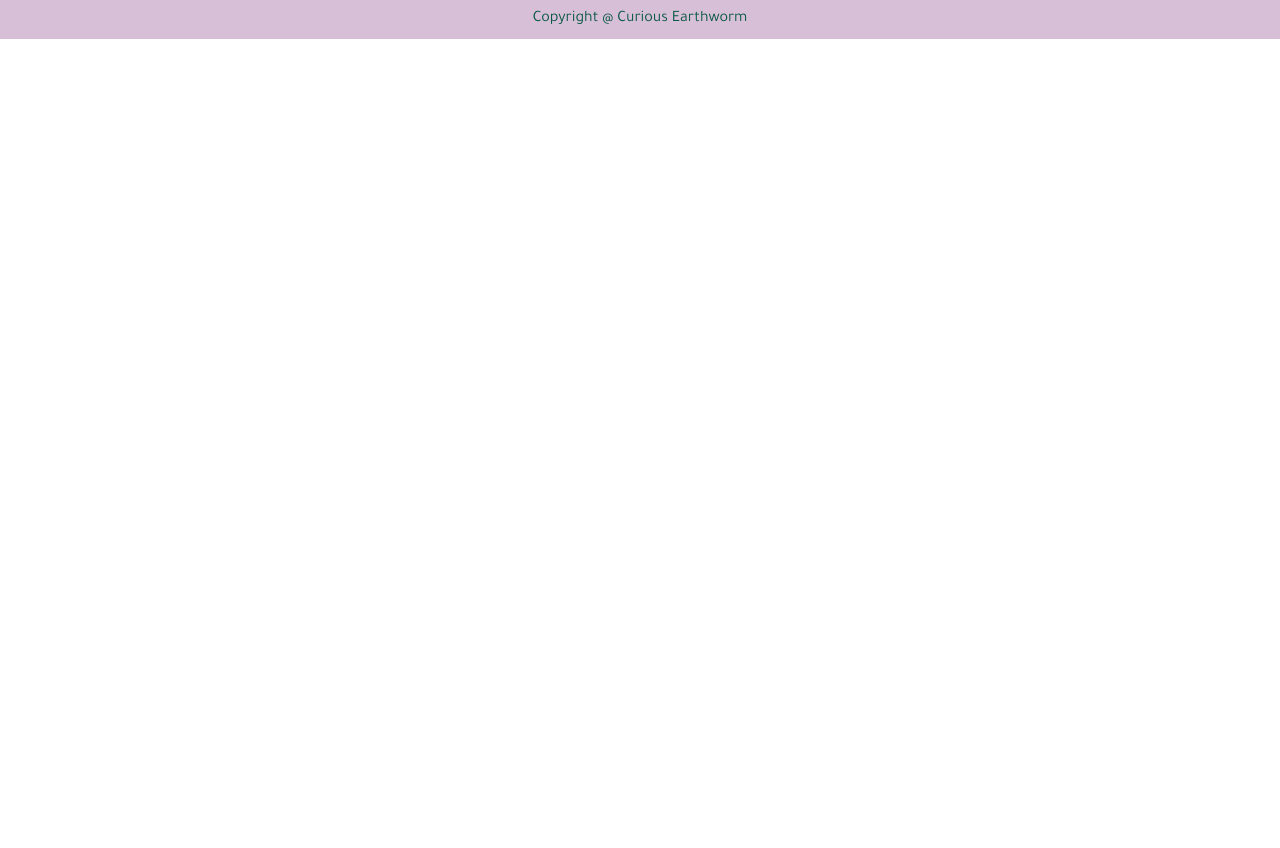
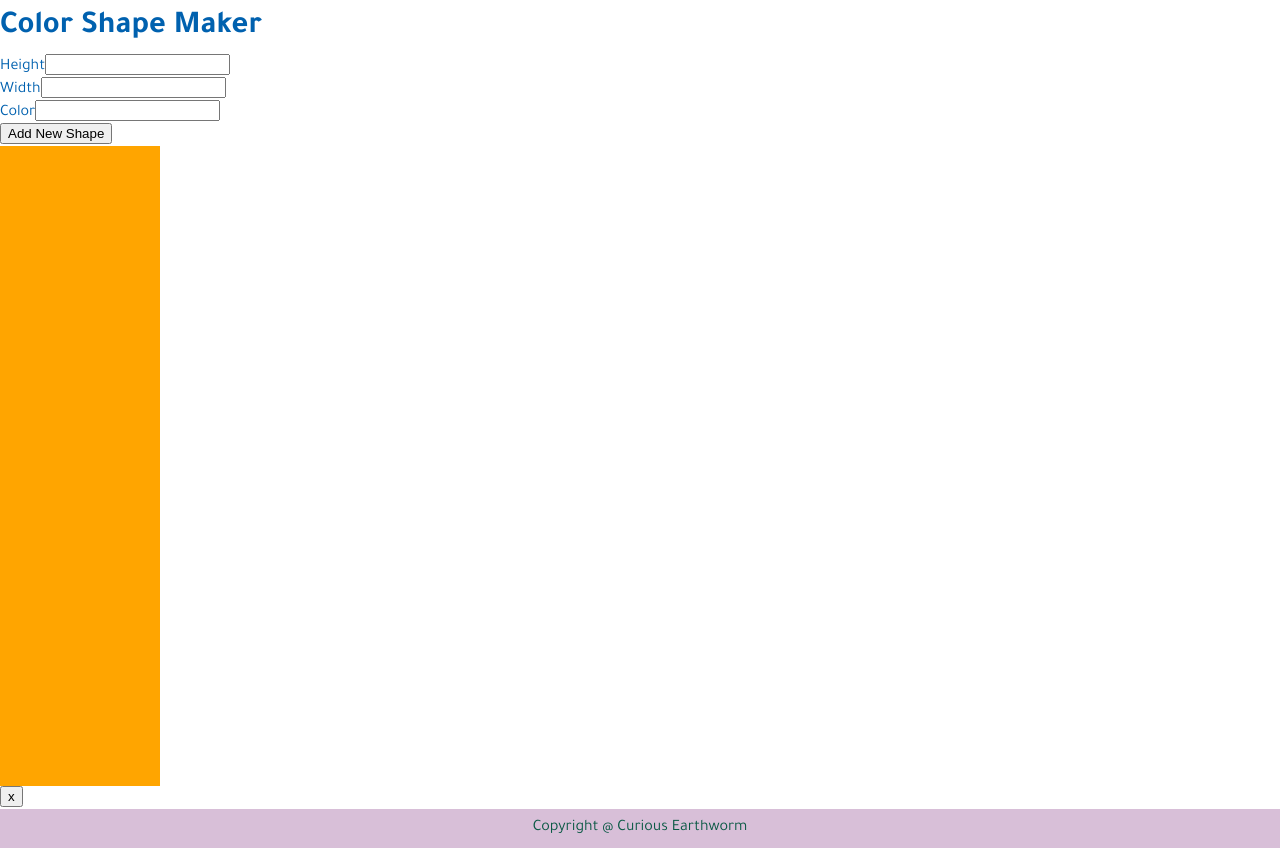
Before and after one commit to YingCG/dev-journal, a React (Create React App) app: page /projects/shapes in a window 1280 px wide. Before the commit the page ends 800 px from the top, so only its background shows below. Built offline with nearby package versions, Linux system fonts and the light colour scheme; a web font is replaced by a local one.

Commit message:
create shape form

```diff
--- a/package.json
+++ b/package.json
@@ -19,6 +19,7 @@
     "react-router": "^6.2.2",
     "react-router-dom": "^6.2.1",
     "react-scripts": "5.0.0",
+    "uuid": "^8.3.2",
     "web-vitals": "^2.1.3"
   },
   "scripts": {
--- a/src/components/App.jsx
+++ b/src/components/App.jsx
@@ -10,7 +10,7 @@ import Design from "./HomePage/Design";
 import Hello from "./HomePage/Hello";
 import Projects from "./Projects/Projects";
 import TodoList from "./Tools/TodoList";
-import ShapeForm from "./Shapeslist/ShapeForm";
+import Shapes from "./Shapeslist/Shapes";
 import Calculator from "./Calculator/Calculator";
 import Home from "./HomePage/Home";
 import Pseudocode from "./Stories/Pseudocode";
@@ -31,7 +31,7 @@ function App() {
             <Route exact path='/projects/javascript-basic' element={<JsBasic/>} />
             <Route exact path='/projects/tools' element={<Tools/>} />
             <Route exact path='/projects/calculator' element={<Calculator/>} />
-            <Route exact path='/projects/createshape' element={<ShapeForm/>} />
+            <Route exact path='/projects/shapes' element={<Shapes/>} />
             <Route exact path='/projects/todolist' element={<TodoList/>} />
             <Route exact path='/hello' element={<Hello />} />
             <Route exact path='/stories' element={<Pseudocode />} />
--- a/src/components/Header/Header.jsx
+++ b/src/components/Header/Header.jsx
@@ -16,7 +16,9 @@ function Header() {
           </div>
         </div>
         <div className="header-right">
-        <IconNav mode={'dark'}/>
+        <div className="icongroup-dark">
+        <IconNav/>
+        </div>
         <Nav />
         </div>
       </div>
--- /dev/null
+++ b/src/components/Shapeslist/NewShapeForm.jsx
@@ -0,0 +1,44 @@
+import React, { Component } from 'react'
+
+class NewShapeForm extends Component {
+    constructor(props) {
+        super(props);
+        this.state = {height: '', width: '', color: ''}
+        this.handleChange = this.handleChange.bind(this)
+        this.handleSubmit = this.handleSubmit.bind(this)
+    }
+
+    handleChange(evt) {
+        this.setState({
+            [evt.target.name] : evt.target.value
+        })
+    }
+
+    handleSubmit(evt){
+        evt.preventDefault()
+        this.props.createShape(this.state)
+        this.setState = ({height: '', width: '', color: ''})
+    }
+
+    render() {
+        return (
+           <form onSubmit={this.handleSubmit}>
+               <div>
+                   <label htmlFor='height'>Height</label>
+                   <input type='text' name='height' value={this.state.height} onChange={this.handleChange} id='height'/>
+               </div>
+               <div>
+                   <label htmlFor='width'>Width</label>
+                   <input type='text' name='width' value={this.state.width} onChange={this.handleChange} id='width'/>
+               </div>
+               <div>
+                   <label htmlFor='color'>Color</label>
+                   <input type='text' name='color' value={this.state.color} onChange={this.handleChange} id='color'/>
+               </div>
+               <button>Add New Shape</button>
+           </form>
+        )
+    }
+}
+
+export default NewShapeForm
--- a/src/components/Shapeslist/Shape.jsx
+++ b/src/components/Shapeslist/Shape.jsx
@@ -9,7 +9,7 @@ class Shape extends Component {
                 width: `${this.props.width}em`,
                 backgroundColor: this.props.color
             }}/>
-            <button>x</button>
+            <button onClick={this.props.removeShape}>x</button>
             </>
         )
     }
--- a/src/components/Shapeslist/ShapeForm.jsx
+++ b/src/components/Shapeslist/ShapeForm.jsx
@@ -1,4 +1,5 @@
 import React, {Component} from 'react'
+import uuid from 'uuid'
 
 class NewShapeForm extends Component {
     constructor(props) {
@@ -15,7 +16,8 @@ class NewShapeForm extends Component {
 
     handleSubmit(evt){
         evt.preventDefault()
-        this.props.createShape(this.state)
+        const newShape = {...this.state, id: uuid()}
+        this.props.createShape(newShape)
         this.setState({
             height: '',
             width: '',
--- a/src/components/Shapeslist/ShapeList.jsx
+++ b/src/components/Shapeslist/ShapeList.jsx
@@ -1,29 +1,34 @@
 import React,{Component} from 'react'
 import Shape from "./Shape"
-import NewShapeForm from './ShapeForm'
+import NewShapeForm from './NewShapeForm';
 
 class ShapeList extends Component {
     constructor(props) {
-        super(props)
-        this.state = {Shape: [{width: 10, height: 40, color: 'orange' }]}
+        super(props);
+        this.state = { shapes: [{ width: 10, height: 40, color: "orange"}] }
         this.create = this.create.bind(this)
     }
 
+    remove(id){
+        this.setState({
+            shapes: this.state.shapes.filter(shape => shape.id !== id)
+        })
+    }
     create(newShape){
         this.setState({
-            boxes: [...this.state.boxes, newShape]
+            shapes: [...this.state.shapes, newShape]
         })
     }
 
     render() {
-        const boxes = this.state.Shape.map( box => (
-            <Shape width={box.width} height={box.height} color={box.color}/>
+        const shapes = this.state.shapes.map(shape => (
+            <Shape key={shape.id} id={shape.id} width = {shape.width} height={shape.height} color={shape.color} removeShape={()=> this.remove(shape.id)}/>
         ))
         return (
             <div>
-                <h1>Color box Maker Thingy</h1>
+                <h1>Color Shape Maker</h1>
                 <NewShapeForm createShape={this.create}/>
-                {boxes}
+                {shapes}
             </div>
         )
     }
--- /dev/null
+++ b/src/components/Shapeslist/Shapes.jsx
@@ -0,0 +1,14 @@
+import React, {Component} from 'react';
+import ShapeList from './ShapeList';
+
+class Shapes extends Component {
+    render () {
+        return (
+            <div>
+                <ShapeList/>
+            </div>
+        )
+    }
+}
+
+export default Shapes
--- a/src/components/Treerings/ButtonsMenu.jsx
+++ b/src/components/Treerings/ButtonsMenu.jsx
@@ -3567,7 +3567,7 @@ function ButtonsMenu() {
           </g>
         </g>
 
-        <g className='treecircle' onClick={() => showContent('/projects/tools')} id="cir02">
+        <g className='treecircle' onClick={() => showContent('/projects/shapes')} id="cir02">
           <g>
             <path
               class="st0"
```
